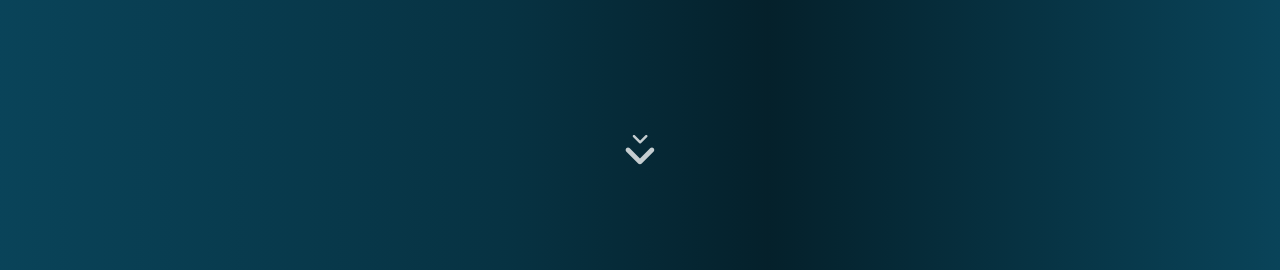
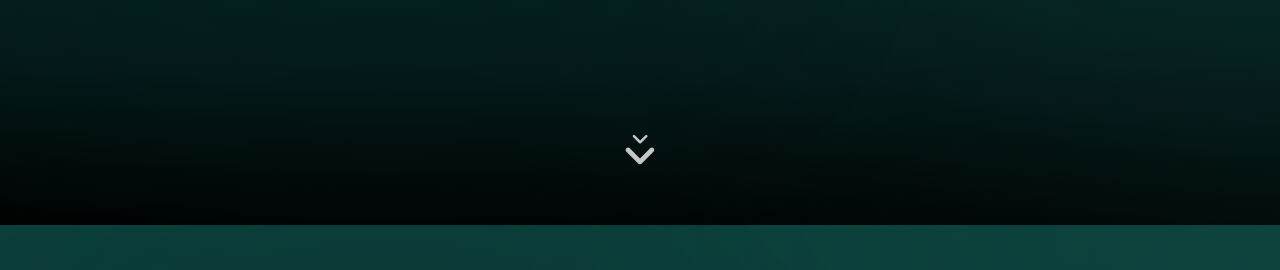
Before and after one commit to LBaquedanoCordova/Mi-portafolio, a website built with Vite: page index.html in a window 1280 px wide. Shown: the part 575-845 px from the top of the page. Built offline with nearby package versions, Linux system fonts and the light colour scheme; files whose address does not match are found by name.

Commit message:
style(sass): refine color backgrounds
- _variables.scss: modify colors and body background variables
- _mixins.scss: modify background colors for navbar and body
- _placeholders.scss: modify background colors for item list (download, LinkedIn, GitHub, etc)

```diff
--- a/src/sass/utils/_mixins.scss
+++ b/src/sass/utils/_mixins.scss
@@ -1,3 +1,4 @@
+@use "sass:color";
 @use "variables" as *;
 
 @mixin layout-navbar {
@@ -17,7 +18,10 @@
   box-sizing: content-box;
   font-family: $font-main;
   font-weight: $font-bold;
-  background: $linear-gradient;
+  background-image: $body-background-gradient;
+  background-repeat: no-repeat;
+  background-attachment: fixed;
+  background-size: cover;
 }
 
 @mixin padding-margin($padding, $margin: 0px) {
@@ -35,10 +39,10 @@
 
 @mixin gradient-opacity($opacity: 1) {
   background: linear-gradient(
-    to right,
-    rgba($color-background-dark, $opacity),
-    rgba($color-primary, $opacity),
-    rgba($color-background-deep, $opacity)
+        to right,
+    rgba($color-black, $opacity),
+    rgba(color.adjust($color-black, $lightness: 6%, $space: hsl), $opacity),
+    rgba(color.adjust($color-black, $lightness: 14%, $space: hsl), $opacity)
   );
 }
 
--- a/src/sass/utils/_placeholders.scss
+++ b/src/sass/utils/_placeholders.scss
@@ -33,7 +33,7 @@
   @include padding-margin($spacing-sm, 0px);
   flex-wrap: wrap;
   border-radius: $border-radius;
-  background-color: color.adjust($color-text, $lightness: -25%);
+  background-color: color.adjust($color-text, $lightness: -30%);
 }
 
 %link-list-item {
--- a/src/sass/utils/_variables.scss
+++ b/src/sass/utils/_variables.scss
@@ -23,25 +23,53 @@ $spacing-xxxl: 40px;
 $spacing-jumbo: 48px;
 
 // Paleta de colores base utilizada en distintas secciones y elementos de la web.
-$color-primary: #073242;
-$color-text: #4bd095;
+$color-primary: #041820;
+$color-text: #59d49d;
 $color-background-transparent: transparent;
-$color-background-dark: #062C30;
-$color-accent-teal: #2A9D8F;
+$color-background-dark: #062c30;
+$color-accent-teal: #2a9d8f;
 $color-background-deep: #14313b;
 $color-white: #ffffff;
 $color-black: #000000;
 $color-neutral: #cccccc;
 
-//Color de fondo del body
-$color-primary-light: color.adjust($color-primary, $lightness: 5%);
-$color-primary-dark: color.adjust($color-primary, $lightness: -5%);
-$linear-gradient: linear-gradient(
-  to right,
-  $color-primary-light 0%,
-  $color-primary 40%,
-  $color-primary-dark 60%,
-  $color-primary-light 100%
+// Radiales del fondo del body
+$body-bg-radial-top-right: rgba(22, 78, 71, 0.25);
+$body-bg-radial-center-left: rgba(5, 37, 37, 0.3);
+$body-bg-radial-bottom-right: rgba(10, 63, 58, 0.2);
+
+// Lineales verticales del fondo del body
+$body-bg-linear-start: #0a3f3a;
+$body-bg-linear-20: #0a3a3a;
+$body-bg-linear-40: #073232;
+$body-bg-linear-60: #052525;
+$body-bg-linear-80: #031818;
+$body-bg-linear-end: $color-black;
+
+// Gradiente completo del fondo del body
+$body-background-gradient: radial-gradient(
+    circle at top right,
+    $body-bg-radial-top-right 0%,
+    transparent 50%
+  ),
+  radial-gradient(
+    circle at 30% 50%,
+    $body-bg-radial-center-left 0%,
+    transparent 60%
+  ),
+  radial-gradient(
+    circle at bottom right,
+    $body-bg-radial-bottom-right 0%,
+    transparent 50%
+  ),
+  linear-gradient(
+    to bottom,
+    $body-bg-linear-start 0%,
+    $body-bg-linear-20 20%,
+    $body-bg-linear-40 40%,
+    $body-bg-linear-60 60%,
+    $body-bg-linear-80 80%,
+    $body-bg-linear-end 100%
   );
 
 // Gradiente de fondo principal para listas de enlaces
@@ -61,25 +89,19 @@ $links-bg-gradient-hover: linear-gradient(
 );
 
 // Clip-path en forma de hexágono para listas de ítems y sus pseudoelementos ::before
-$clip-hexagon: polygon(
-  50% 0%,
-  100% 25%,
-  100% 75%,
-  50% 100%,
-  0% 75%,
-  0% 25%
-);
+$clip-hexagon: polygon(50% 0%, 100% 25%, 100% 75%, 50% 100%, 0% 75%, 0% 25%);
 
 // Variables para fondos, sombras y efectos de profundidad aplicados a hexágonos y contenedores.
 // Se utilizan en elementos decorativos y al hacer hover para reforzar el efecto visual 3D.
 $mixed-bg-pseudo: color.mix($color-white, $color-black, 6%);
-$hexagon-shadow: 0px 8px 12px rgba(color.mix($color-white, $color-black, 25%), 0.3);
-$hexagon-shadow-hover: 0px 12px 18px rgba(color.mix($color-white, $color-black, 25%), 0.5);
+$hexagon-shadow: 0px 8px 12px
+  rgba(color.mix($color-white, $color-black, 25%), 0.3);
+$hexagon-shadow-hover: 0px 12px 18px
+  rgba(color.mix($color-white, $color-black, 25%), 0.5);
 $box-shadow-inset: inset 3px 3px 6px rgba($color-black, 0.4),
   inset -3px -3px 6px rgba(color.mix($color-white, $color-black, 100%), 0.2);
 $box-shadow-hover-inset: inset 5px 5px 8px rgba($color-black, 0.5),
   inset -5px -5px 8px rgba(color.mix($color-white, $color-black, 100%), 0.3);
-
 
 //variable general usada en diferentes elementos
 $border-radius: 10px;
```
Lines whose indentation alone changed are shown as unchanged.
